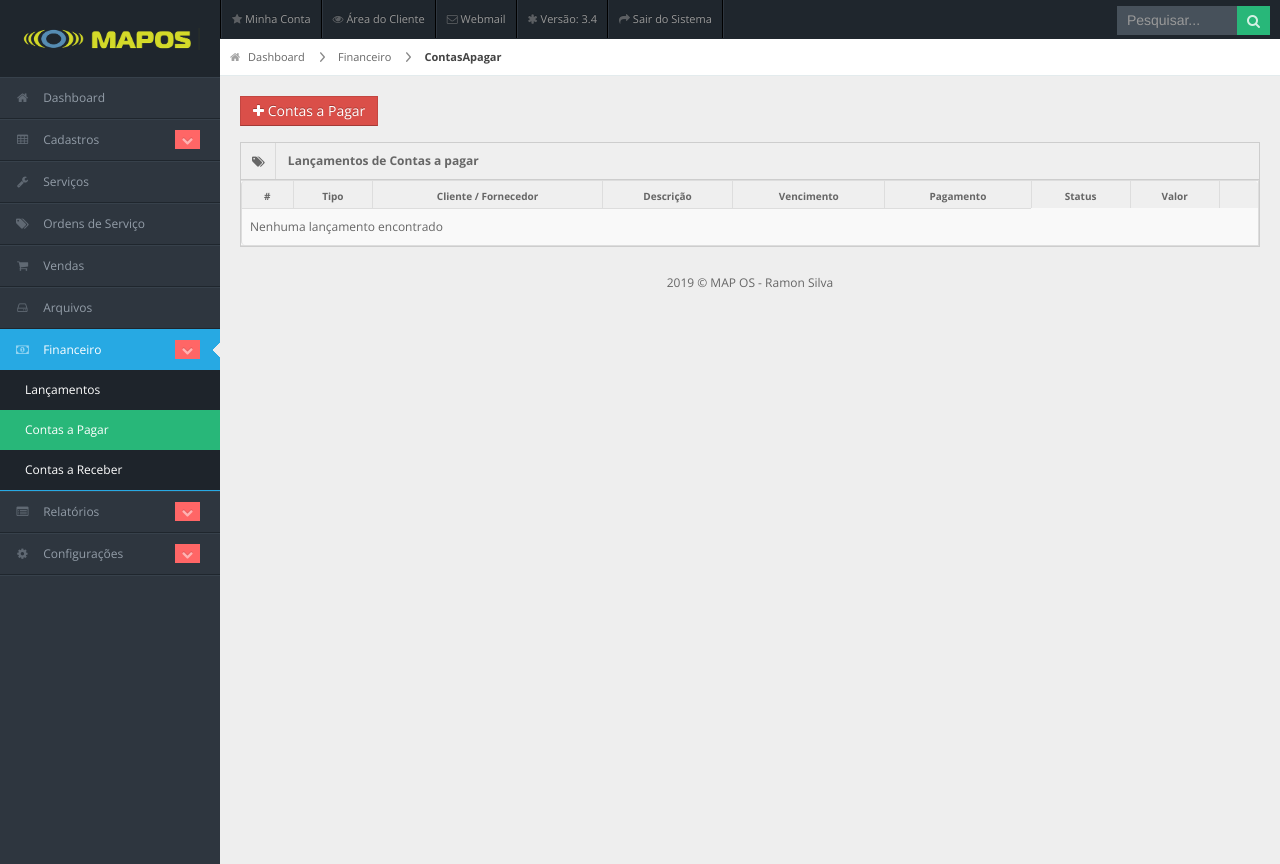
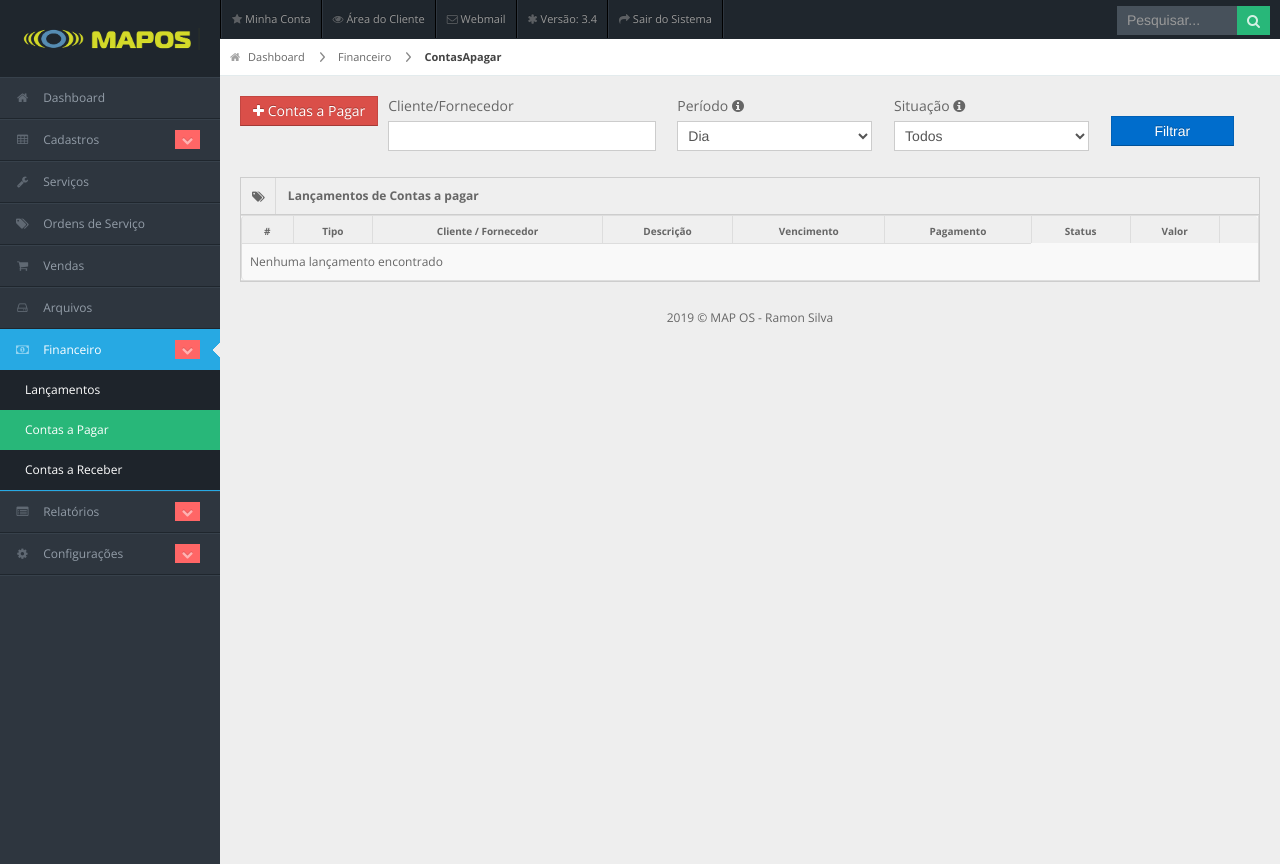
Before and after one commit to rodrigoedu13/mapos-infotech, a CodeIgniter app: page /mapos/index.php/financeiro/contasApagar in a window 1280 px wide. Run offline with CodeIgniter, Linux system fonts and the light colour scheme; the visitor is signed in with stand-in values (Sample User, id 1); data comes from the database, SQL or seed files in the repository.

Commit message:
Atualização 3.4

```diff
--- a/application/controllers/Financeiro.php
+++ b/application/controllers/Financeiro.php
@@ -472,4 +472,10 @@ class Financeiro extends CI_Controller {
        	$this->load->view('tema/topo',$this->data);
     }
 
+    public function adicionarContasApagar(){
+        $this->data['menuapagar'] = 'apagar';
+        $this->data['view'] = 'financeiro/adicionarContasApagar';
+       	$this->load->view('tema/topo',$this->data);
+    }
+
 }
--- a/application/models/Financeiro_model.php
+++ b/application/models/Financeiro_model.php
@@ -81,7 +81,8 @@ class Financeiro_model extends CI_Model {
     function getContasApagar(){
         $this->db->where('baixado',0);
         $this->db->where('tipo','despesa');
-        return $this->db->get('lancamentos')->row();
+        $query = $this->db->get('lancamentos');
+        return $query->result();
     }
 
 }
--- a/application/views/financeiro/contasApagar.php
+++ b/application/views/financeiro/contasApagar.php
@@ -23,10 +23,60 @@
 
 
 <?php if($this->permission->checkPermission($this->session->userdata('permissao'),'aLancamento')){ ?>
-  <div class="span5" style="margin-left: 0">
-      <a href="<?php echo base_url()?>index.php/financeiro/adicionarContasApagar" data-toggle="modal" role="button" class="btn btn-danger tip-bottom" title="Cadastrar nova despesa"><i class="icon-plus icon-white"></i> Contas a Pagar</a>
+  <div class="span2" style="margin-left: 0">
+      <a href="<?php echo base_url()?>index.php/financeiro/adicionarContasApagar" data-toggle="modal" role="button" class="btn btn-danger"><i class="icon-plus icon-white"></i> Contas a Pagar</a>
   </div>
 <?php } ?>
+
+<div class="span10" style="margin-left: 0">
+    <form action="<?php echo current_url(); ?>" method="get" >
+        <div class="span4" style="margin-left: 0">
+            <label>Cliente/Fornecedor </label>
+            <input type="text" class="span12" name="cliforn">
+        </div>
+        <div class="span3" >
+            <label>Período <i class="icon-info-sign tip-top" title="Lançamentos com vencimento no período."></i></label>
+            <select name="periodo" class="span12">
+                <option value="dia">Dia</option>
+                <option value="semana" <?php if ($periodo == 'semana') {
+          echo 'selected';
+      } ?>>Semana</option>
+                <option value="mes" <?php if ($periodo == 'mes') {
+          echo 'selected';
+      } ?>>Mês</option>
+                <option value="ano" <?php if ($periodo == 'ano') {
+          echo 'selected';
+      } ?>>Ano</option>
+                <option value="todos" <?php if ($periodo == 'todos') {
+          echo 'selected';
+      } ?>>Todos</option>
+            </select>
+        </div>
+        <div class="span3">
+            <label>Situação <i class="icon-info-sign tip-top" title="Lançamentos com situação específica ou todos."></i></label>
+            <select name="situacao" class="span12">
+                <option value="todos">Todos</option>
+                <option value="previsto" <?php if ($situacao == 'previsto') {
+          echo 'selected';
+      } ?>>Previsto</option>
+                <option value="atrasado" <?php if ($situacao == 'atrasado') {
+          echo 'selected';
+      } ?>>Atrasado</option>
+                <option value="realizado" <?php if ($situacao == 'realizado') {
+        echo 'selected';
+    } ?>>Realizado</option>
+                <option value="pendente" <?php if ($situacao == 'pendente') {
+        echo 'selected';
+    } ?>>Pendente</option>
+            </select>
+        </div>
+        <div class="span2" >
+            &nbsp
+            <button type="submit" class="span12 btn btn-primary">Filtrar</button>
+        </div>
+
+    </form>
+</div>
 
 
 <div class="span12" style="margin-left: 0;">
@@ -77,7 +127,7 @@ if(!$results){?>
         <span class="icon">
             <i class="icon-tags"></i>
          </span>
-        <h5>Lançamentos Financeiros</h5>
+        <h5>Lançamentos de Contas a pagar</h5>
 
      </div>
 
```
Also changed, not shown: application/views/financeiro/adicionarContasApagar.php (added, +66 -0 lines).
